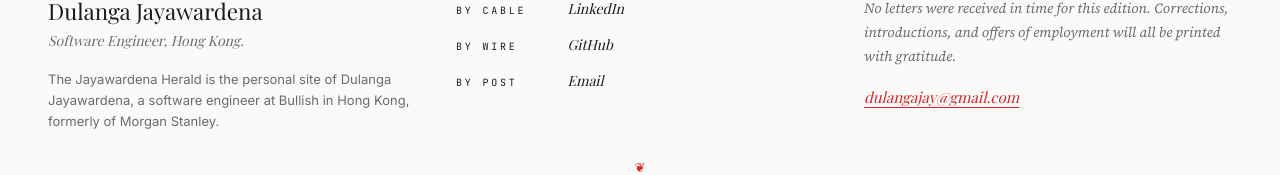
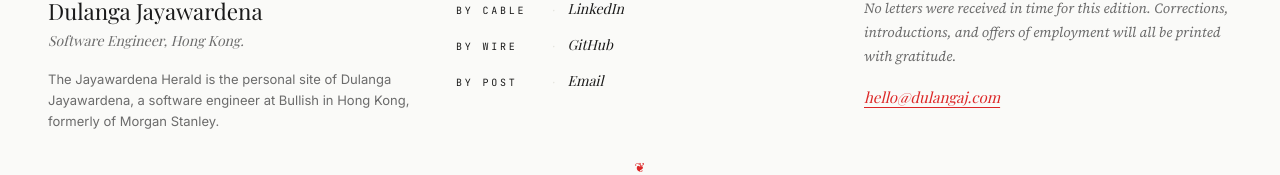
Before and after one commit to dulangaj/dulangaj.github.io, a React (Vite) app: page /writing in a window 1280 px wide. Shown: the part 2364-2539 px from the top of the page. Built offline with nearby package versions, Linux system fonts and the light colour scheme; a web font is replaced by a local one.

Commit message:
stoppress and config

```diff
--- a/index.html
+++ b/index.html
@@ -46,7 +46,7 @@
         "name": "Dulanga Jayawardena",
         "url": "https://dulangaj.com/",
         "jobTitle": "Software Engineer",
-        "email": "mailto:dulangajay@gmail.com",
+        "email": "mailto:hello@dulangaj.com",
         "sameAs": [
           "https://github.com/dulangaj",
           "https://linkedin.com/in/dulangaj"
--- a/scripts/prerender.mjs
+++ b/scripts/prerender.mjs
@@ -257,7 +257,7 @@ function homeStructuredData() {
     description:
       'Sri Lankan software engineer working on risk technology and analytics for financial market, based in Hong Kong. Photographer and travel writer in side interests.',
     jobTitle: 'Software Engineer',
-    email: 'mailto:dulangajay@gmail.com',
+    email: 'mailto:hello@dulangaj.com',
     nationality: { '@type': 'Country', name: 'Sri Lanka' },
     knowsAbout: [
       'Technology',
--- a/src/components/ui/StopPress.tsx
+++ b/src/components/ui/StopPress.tsx
@@ -7,9 +7,10 @@ import { SiteConfig } from '@/models/SiteConfig'
 /* The slim newspaper bulletin strip that runs across the top of the page.    */
 /* Bulletins tick past like wire copy. Motion is driven by advancing the      */
 /* viewport's scrollLeft (not a CSS transform), so the strip is also a real   */
-/* scroll area: the reader can flick ahead or back at will, and hovering      */
-/* pauses the wire. Under prefers-reduced-motion the script never starts and  */
-/* the strip collapses to a single static, hand-scrollable run (globals.css). */
+/* scroll area: the reader can flick ahead or back at will. A hovering mouse  */
+/* or a finger held on the strip pauses the wire. Under prefers-reduced-      */
+/* motion the script never starts and the strip collapses to a single static, */
+/* hand-scrollable run (globals.css).                                         */
 /* Items start from the build-time fallback and are quietly replaced by the   */
 /* live wire feeds (useLiveBulletins).                                        */
 
@@ -59,15 +60,33 @@ export function StopPress() {
     if (window.matchMedia('(prefers-reduced-motion: reduce)').matches) return
 
     let raf = 0
-    let paused = false
     let last = performance.now()
     let pos = 0
     let lastSet = -1
 
-    const onEnter = () => { paused = true }
-    const onLeave = () => { paused = false }
+    /* Two independent reasons to hold the wire: a mouse resting on the strip,
+       and a finger pressing it. They are tracked apart because touch is the
+       unreliable one — a touch that turns into a page scroll is taken away by
+       the browser as `pointercancel`, and the matching `pointerleave` may
+       never arrive. Hover is therefore only ever set by a mouse (the strip
+       sits at the top of the page, so on a phone the first downward swipe
+       drags a finger straight across it), and the release of a press is
+       listened for on the window so a finger lifted off the strip still
+       counts. */
+    let hovered = false
+    let pressed = false
+    const isPaused = () => hovered || pressed
+
+    const onEnter = (e: PointerEvent) => { if (e.pointerType === 'mouse') hovered = true }
+    const onLeave = (e: PointerEvent) => { if (e.pointerType === 'mouse') hovered = false }
+    const onDown = () => { pressed = true }
+    const onRelease = () => { pressed = false }
+
     viewport.addEventListener('pointerenter', onEnter)
     viewport.addEventListener('pointerleave', onLeave)
+    viewport.addEventListener('pointerdown', onDown)
+    window.addEventListener('pointerup', onRelease)
+    window.addEventListener('pointercancel', onRelease)
 
     const tick = (now: number) => {
       raf = requestAnimationFrame(tick)
@@ -81,7 +100,7 @@ export function StopPress() {
         pos = runWidth
       } else {
         pos += viewport.scrollLeft - lastSet
-        if (!paused) pos += (runWidth / stopPress.loopSeconds) * dt
+        if (!isPaused()) pos += (runWidth / stopPress.loopSeconds) * dt
       }
       if (pos >= runWidth * 1.5) pos -= runWidth
       else if (pos < runWidth * 0.5) pos += runWidth
@@ -94,6 +113,9 @@ export function StopPress() {
       cancelAnimationFrame(raf)
       viewport.removeEventListener('pointerenter', onEnter)
       viewport.removeEventListener('pointerleave', onLeave)
+      viewport.removeEventListener('pointerdown', onDown)
+      window.removeEventListener('pointerup', onRelease)
+      window.removeEventListener('pointercancel', onRelease)
     }
   }, [])
 
--- a/src/models/SiteConfig.ts
+++ b/src/models/SiteConfig.ts
@@ -156,11 +156,11 @@ export const SiteConfig = new SiteConfigClass({
   ],
   bio:      'On the distributed-systems beat since 2015.',
   location: 'Hong Kong',
-  email:    'dulangajay@gmail.com',
+  email:    'hello@dulangaj.com',
   socials: [
     { platform: 'LinkedIn', url: 'https://linkedin.com/in/dulangaj', ariaLabel: 'LinkedIn profile' },
     { platform: 'GitHub',   url: 'https://github.com/dulangaj',      ariaLabel: 'GitHub profile'   },
-    { platform: 'Email',    url: 'mailto:dulangajay@gmail.com',       ariaLabel: 'Send email'       },
+    { platform: 'Email',    url: 'mailto:hello@dulangaj.com',       ariaLabel: 'Send email'       },
   ],
   paper: {
     name:        'The Jayawardena Herald',
```
